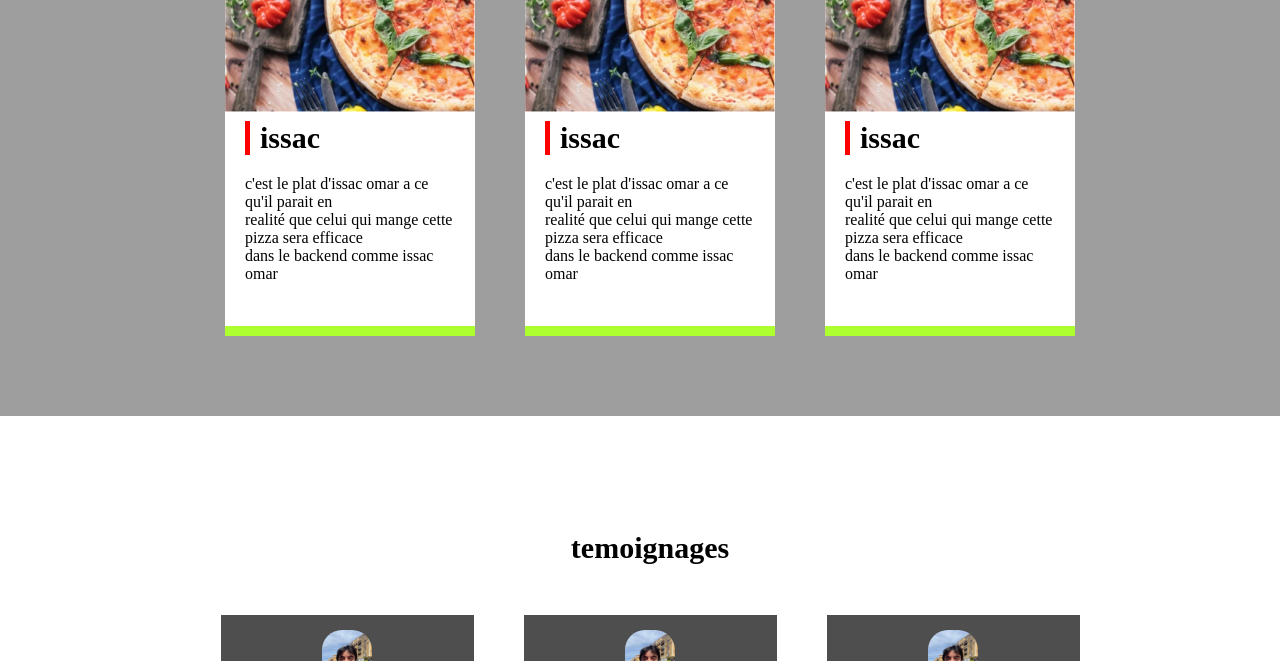
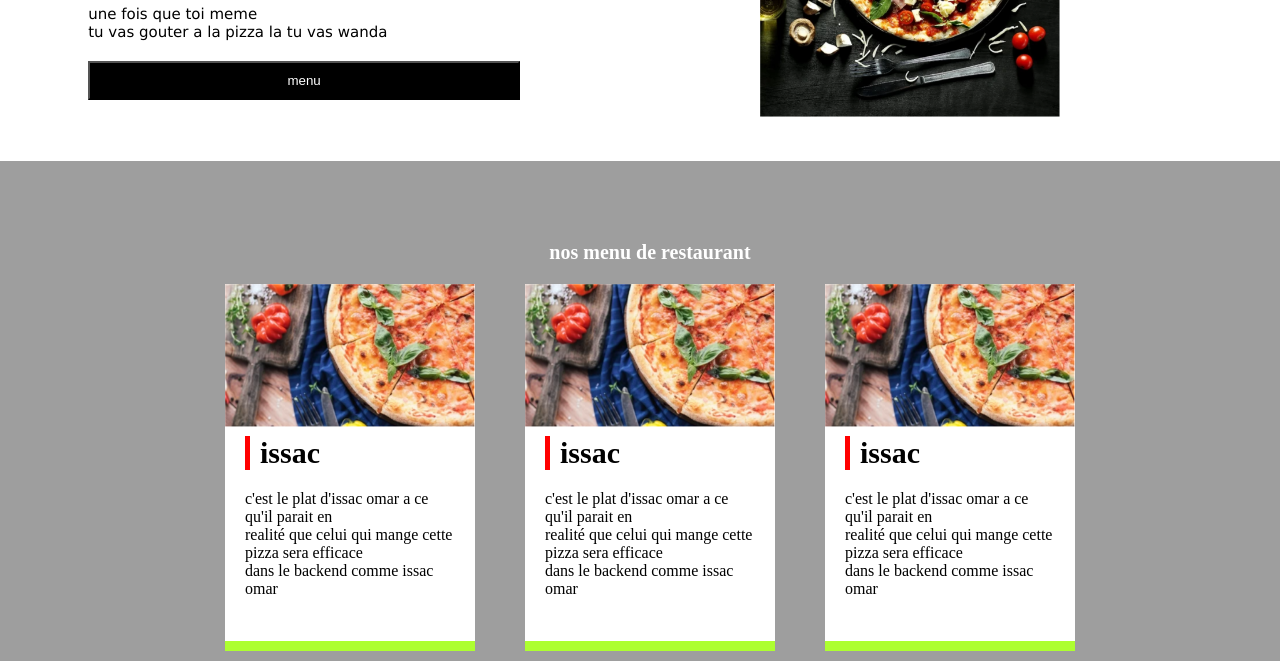
Before and after one commit to Thanzou360/isaac-pizza, a plain HTML site: page index.html in a window 1280 px wide. Shown: the part 734-1395 px from the top of the page. Drawn offline with Linux system fonts and the light colour scheme; the site is published under a folder, as on GitHub Pages, so addresses that start at the root find nothing.

Commit message:
reajustement

```diff
--- a/global.css
+++ b/global.css
@@ -1,6 +1,6 @@
-@import url('/header.css');
-@import url('/section1.css');
-@import url('/section2.css');
+@import url('./header.css');
+@import url('./section1.css');
+@import url('./section2.css');
 @import url('./section3.css');
 @import url('./section4.css');
 @import url('./section05.css');
```
